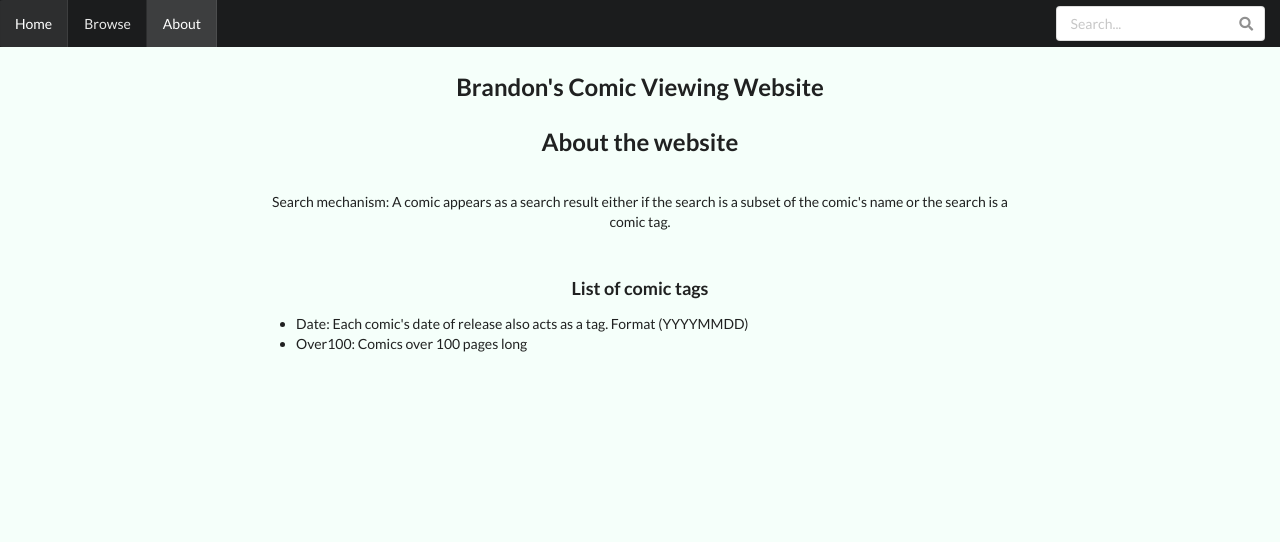
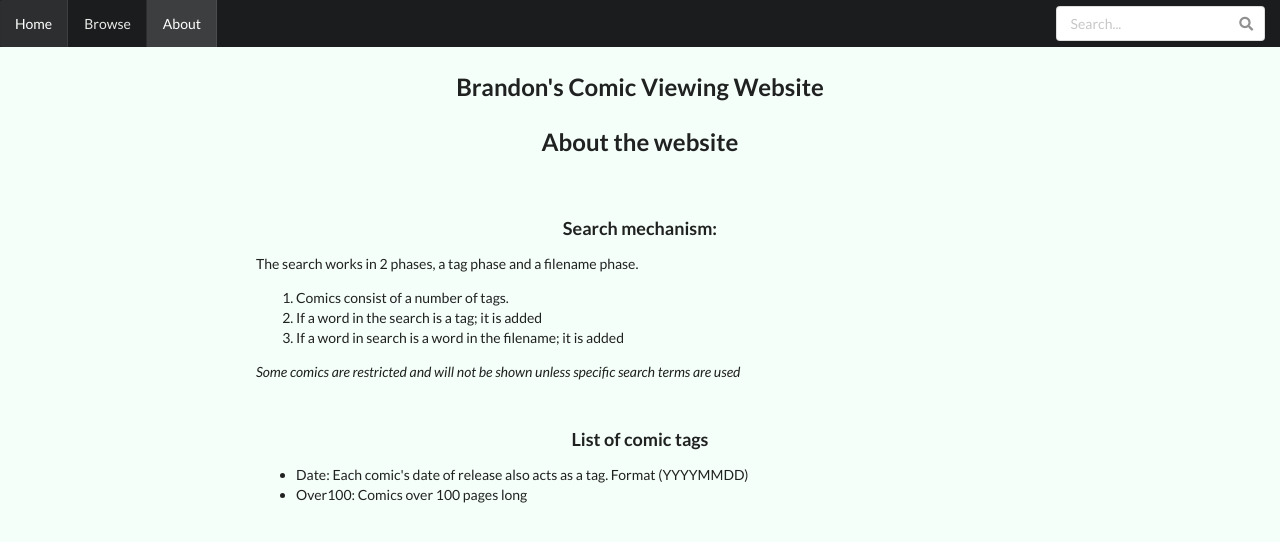
Before and after one commit to BrandonTang89/Comic-Book-Website, a Flask app: page /about in a window 1280 px wide. Shown: the top 542 px of the page. Run offline with Flask 2, Linux system fonts and the light colour scheme.

Commit message:
Add files via upload

```diff
--- a/application.py
+++ b/application.py
@@ -6,7 +6,7 @@ from math import ceil
 #Variables
 file_directory = "static/files"
 files_per_page = 10
-
+restricted_tags = ["hentai", "porn"]
 ##Main
 app = Flask(__name__)
 @app.route('/')
@@ -36,6 +36,9 @@ def files():
         with open (file_directory+"/"+filename+"/data.txt") as data:#opening data.txt
             tags = [line.rstrip() for line in data]                 #tags in a list, one on each line; removing trailing whitespace
         date = int(tags[0])                                         #date of the comic in the first line
+
+        if any([tag for tag in tags if tag in restricted_tags]):    #Filter
+            continue
 
         filenames.append(((filename,comic[0]),date))
 
@@ -89,6 +92,8 @@ def search():
         return redirect("/files")
     else:
         search = request.form['search']     #Search stores the search phrase
+        lower = search.lower()
+        restricted = False if any([tag for tag in restricted_tags if tag in search]) else True
         try:
             page = int(request.form['page'])
         except:
@@ -96,8 +101,8 @@ def search():
             page = 1
 
         filenames = []
-        filepics = []
         for filename in os.listdir(file_directory):
+
             comic = os.listdir(file_directory+"/"+filename)
             comic.sort()                                                #Sort to ensure the pages are displayed in the right order
             comic.remove("data.txt")                                    #remove data file from pages of comic
@@ -106,7 +111,19 @@ def search():
                 tags = [line.rstrip() for line in data]                 #tags in a list, one on each line; removing trailing whitespace
             date = int(tags[0])                                         #date of the comic in the first line
 
-            if search in tags or search.lower() in filename.lower():
+            #Choosing whether to add the comic in search
+            add = False
+            if any([tag for tag in tags if tag in restricted_tags]) and restricted:
+                continue
+            for tag in tags:
+                if tag in lower:
+                    add = True
+
+            search_terms = lower.split()
+            if any([match for match in search_terms if match in filename.lower()]):
+                add = True
+
+            if add:
                 filenames.append(((filename,comic[0]),date))
 
         def sortfn(element):
--- a/templates/about.html
+++ b/templates/about.html
@@ -42,15 +42,27 @@
 	<h2>Brandon's Comic Viewing Website</h2>
 	<h2>About the website</h2>
 	<br>
-	<div style="margin-left: 20%; margin-right: 20%;">
-		Search mechanism: A comic appears as a search result either if the search is a subset of the comic's name or the search is a comic tag.
+	<h3>Search mechanism: </h3>
+	<div style="margin-left: 20%; margin-right: 20%;text-align: left;">
 
-		<br><br><h3>List of comic tags</h3>
-		<ul style="text-align: left">
+		The search works in 2 phases, a tag phase and a filename phase.
+		<ol >
+			<li>Comics consist of a number of tags.</li>
+			<li>If a word in the search is a tag; it is added</li>
+			<li>If a word in search is a word in the filename; it is added</li>
+		</ol>
+		<i>Some comics are restricted and will not be shown unless specific search terms are used</i>
+
+	</div>
+	<br>
+	<h3>List of comic tags</h3>
+	<div style="margin-left: 20%; margin-right: 20%;text-align: left;">
+		<ul>
 			<li>Date: Each comic's date of release also acts as a tag. Format (YYYYMMDD)</li>
 			<li>Over100: Comics over 100 pages long</li>
 		</ul>
 	</div>
 
 
+
 </body>
```
